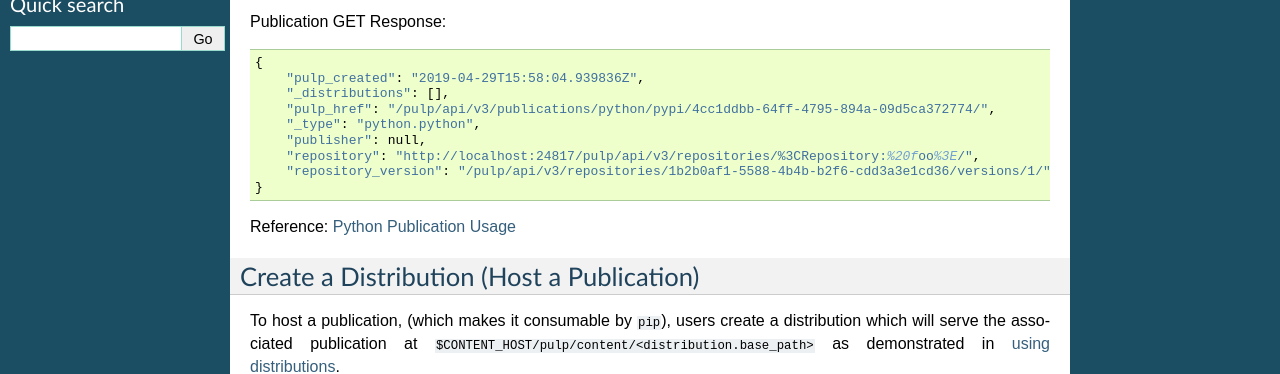
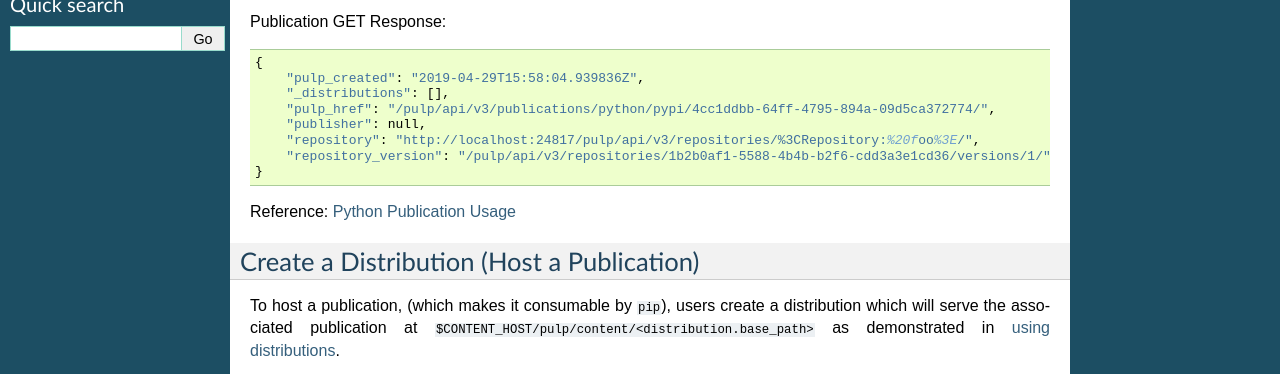
Before and after one commit to pulp/pulp_python, a Sphinx documentation site: the page built from docs/workflows/publish-host.rst, in a window 1280 px wide and 900 px high, cut to the strip 370-744 px from the top of the window. Built offline with Sphinx 7.4.7, drawn with Linux system fonts in a browser that asks for light colours.

Commit message:
Removing _type field
ref #5550
https://pulp.plan.io/issues/5550

```diff
--- a/docs/workflows/publish-host.rst
+++ b/docs/workflows/publish-host.rst
@@ -20,7 +20,6 @@ Publication GET Response::
         "pulp_created": "2019-04-29T15:58:04.939836Z",
         "_distributions": [],
         "pulp_href": "/pulp/api/v3/publications/python/pypi/4cc1ddbb-64ff-4795-894a-09d5ca372774/",
-        "_type": "python.python",
         "publisher": null,
         "repository": "http://localhost:24817/pulp/api/v3/repositories/%3CRepository:%20foo%3E/",
         "repository_version": "/pulp/api/v3/repositories/1b2b0af1-5588-4b4b-b2f6-cdd3a3e1cd36/versions/1/"
--- a/docs/workflows/sync.rst
+++ b/docs/workflows/sync.rst
@@ -41,7 +41,6 @@ Remote GET Response::
         "pulp_created": "2019-04-29T15:58:01.196433Z",
         "pulp_href": "/pulp/api/v3/remotes/python/python/1962b474-1545-4de1-adf4-4bf211679752/",
         "pulp_last_updated": "2019-04-29T15:58:01.196446Z",
-        "_type": "python.python",
         "download_concurrency": 20,
         "excludes": [],
         "includes": [
--- a/docs/workflows/upload.rst
+++ b/docs/workflows/upload.rst
@@ -17,7 +17,6 @@ Content GET Response::
         "_artifact": null,
         "pulp_created": "2019-07-25T13:57:55.178993Z",
         "pulp_href": "/pulp/api/v3/content/python/packages/6172ff0f-3e11-4b5f-8460-bd6a72616747/",
-        "_type": "python.python",
         "author": "",
         "author_email": "",
         "classifiers": [],
```
Also changed, not shown: 1 other file.
